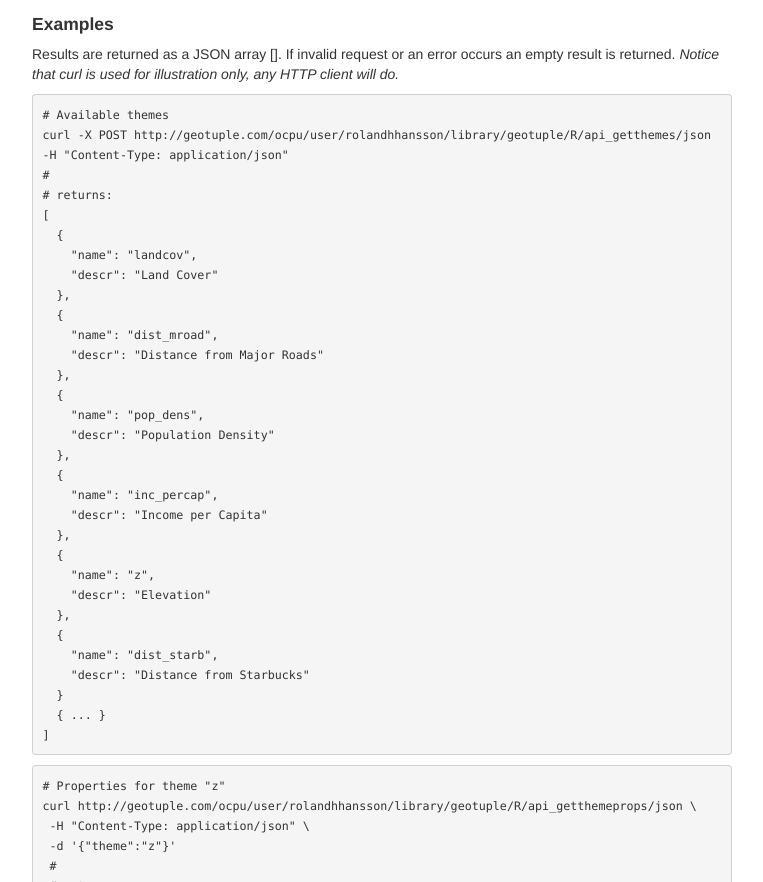
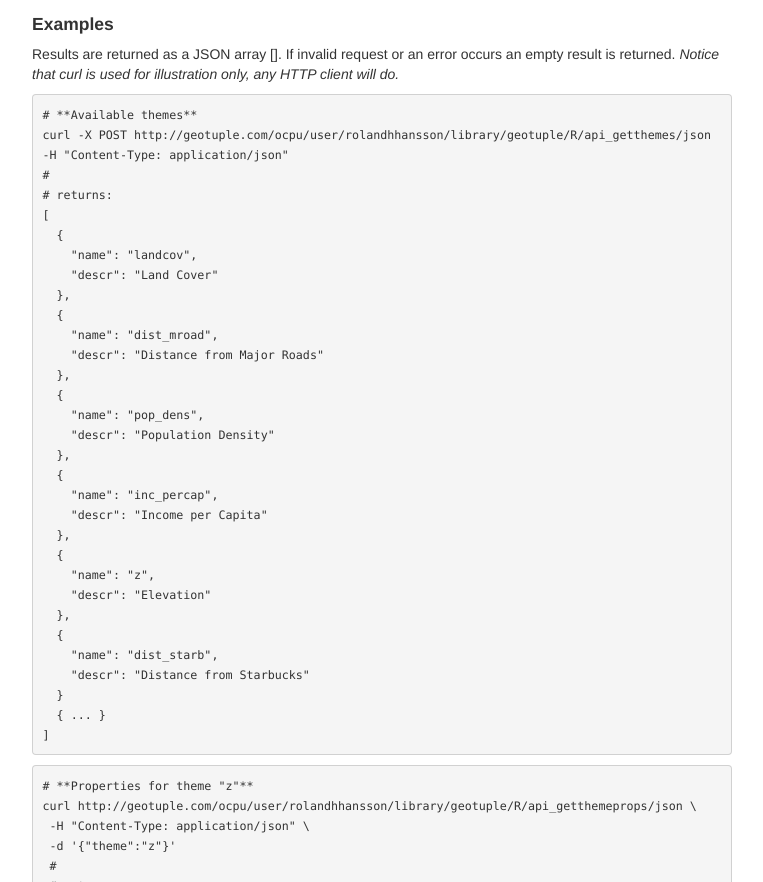
Before and after one commit to rhansson/geotuple, a Jekyll site: the page built from docs/pages/api.md, in a window 1280 px wide and 1400 px high, scrolled down 1162 px. Shown: the part 152-1034 px from the top of the window, without its empty margins (258-1021 px from the left). Built offline with Jekyll 4.4.1, drawn with Linux system fonts in a browser that asks for light colours; some of the changed text lies outside the part shown.

````diff
--- a/docs/pages/api.md
+++ b/docs/pages/api.md
@@ -59,7 +59,7 @@ _Notice that curl is used for illustration only, any HTTP client will do._
 
 
 ```
-# Available themes
+# **Available themes**
 curl -X POST http://geotuple.com/ocpu/user/rolandhhansson/library/geotuple/R/api_getthemes/json -H "Content-Type: application/json"
 #
 # returns:
@@ -93,7 +93,7 @@ curl -X POST http://geotuple.com/ocpu/user/rolandhhansson/library/geotuple/R/api
 ```
 
 ```
-# Properties for theme "z"
+# **Properties for theme "z"**
 curl http://geotuple.com/ocpu/user/rolandhhansson/library/geotuple/R/api_getthemeprops/json \
  -H "Content-Type: application/json" \
  -d '{"theme":"z"}'
````
Also changed, not shown: other parts of docs/pages/api.md (+1 -1 lines).
